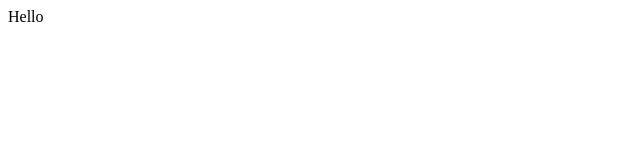
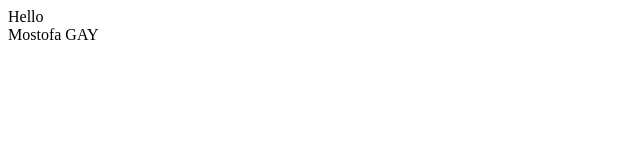
Before and after one commit to Omar223101614/demo-repo, a plain HTML site: page index.html in a window 1280 px wide. Shown: the full height of the page, 0-640 px from the left. Drawn offline with Linux system fonts and the light colour scheme.

Commit message:
Mostafa Gay

```diff
--- a/index.html
+++ b/index.html
@@ -1 +1,2 @@
 <div>Hello</div>
+<h>Mostofa GAY</h>
```
